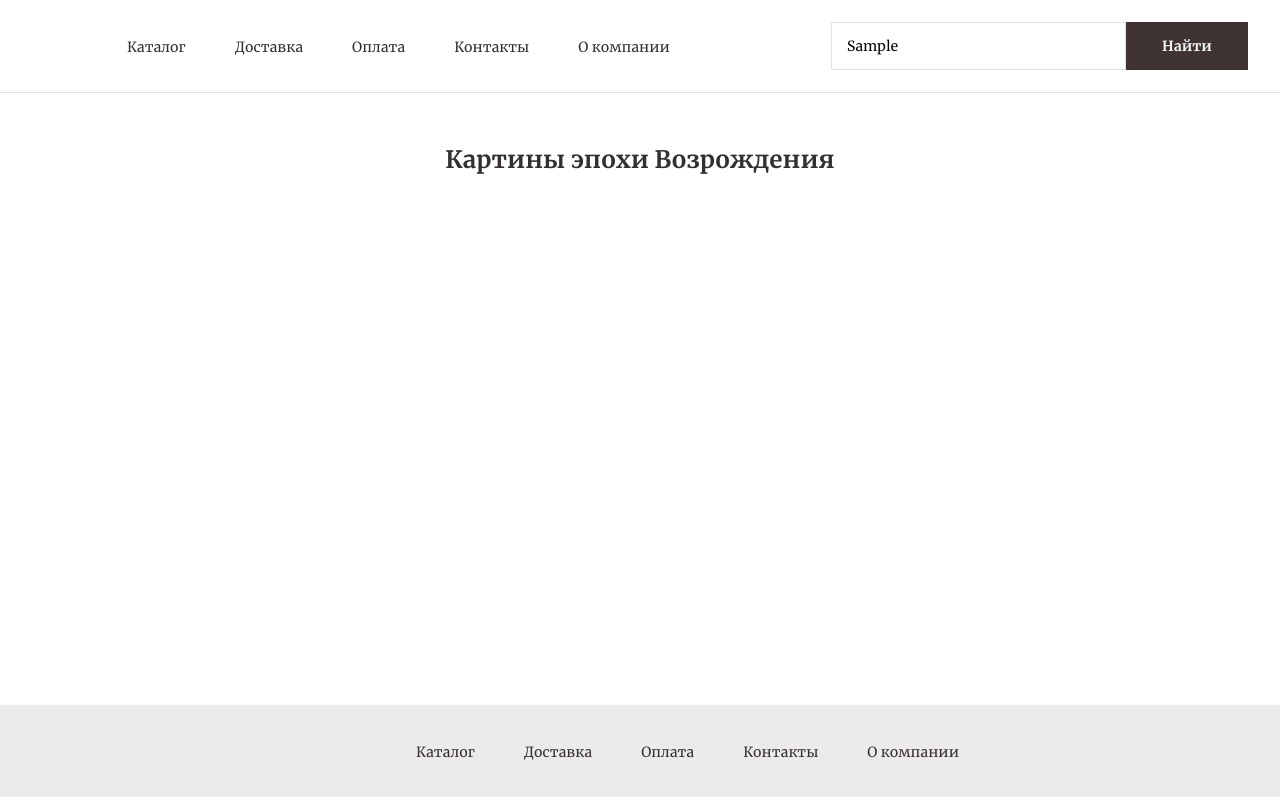
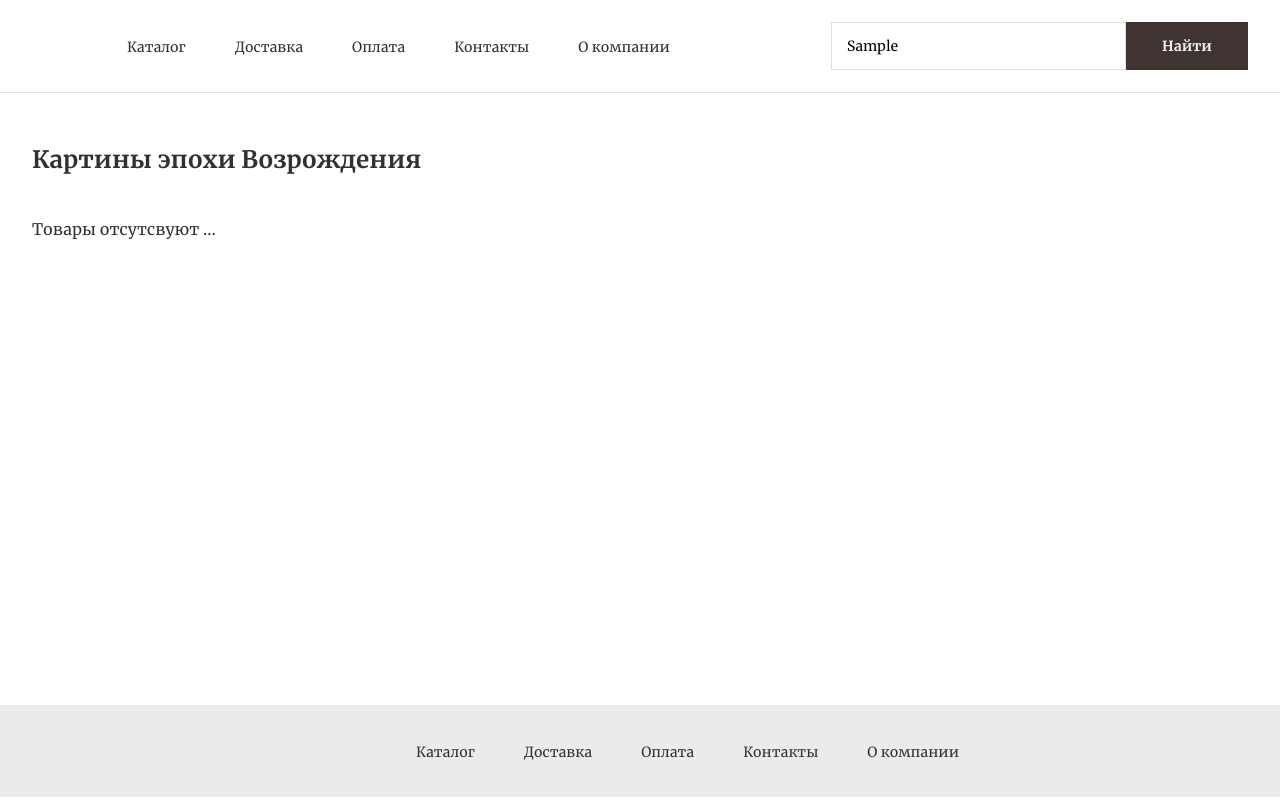
Before and after one commit to pestov-web/vue2-test, a Vue app: page / in a window 1280 px wide. Both pictures are taken after typing "Sample" into the empty fields and a click on the button "Найти". Built offline with nearby package versions, Linux system fonts and the light colour scheme.

Commit message:
fix: !data msg

```diff
--- a/src/assets/scss/layout/section.scss
+++ b/src/assets/scss/layout/section.scss
@@ -1,6 +1,7 @@
 section {
   margin: 0 auto;
   max-width: 1216px;
+  width: 100%;
   .section__title {
     padding: 0;
     margin: 49px 0 39px;
--- a/src/components/GoodsList.vue
+++ b/src/components/GoodsList.vue
@@ -64,6 +64,7 @@ export default {
         </div>
       </li>
     </ul>
+    <span v-if="!data.length">Товары отсутсвуют ... </span>
   </section>
 </template>
 
```
